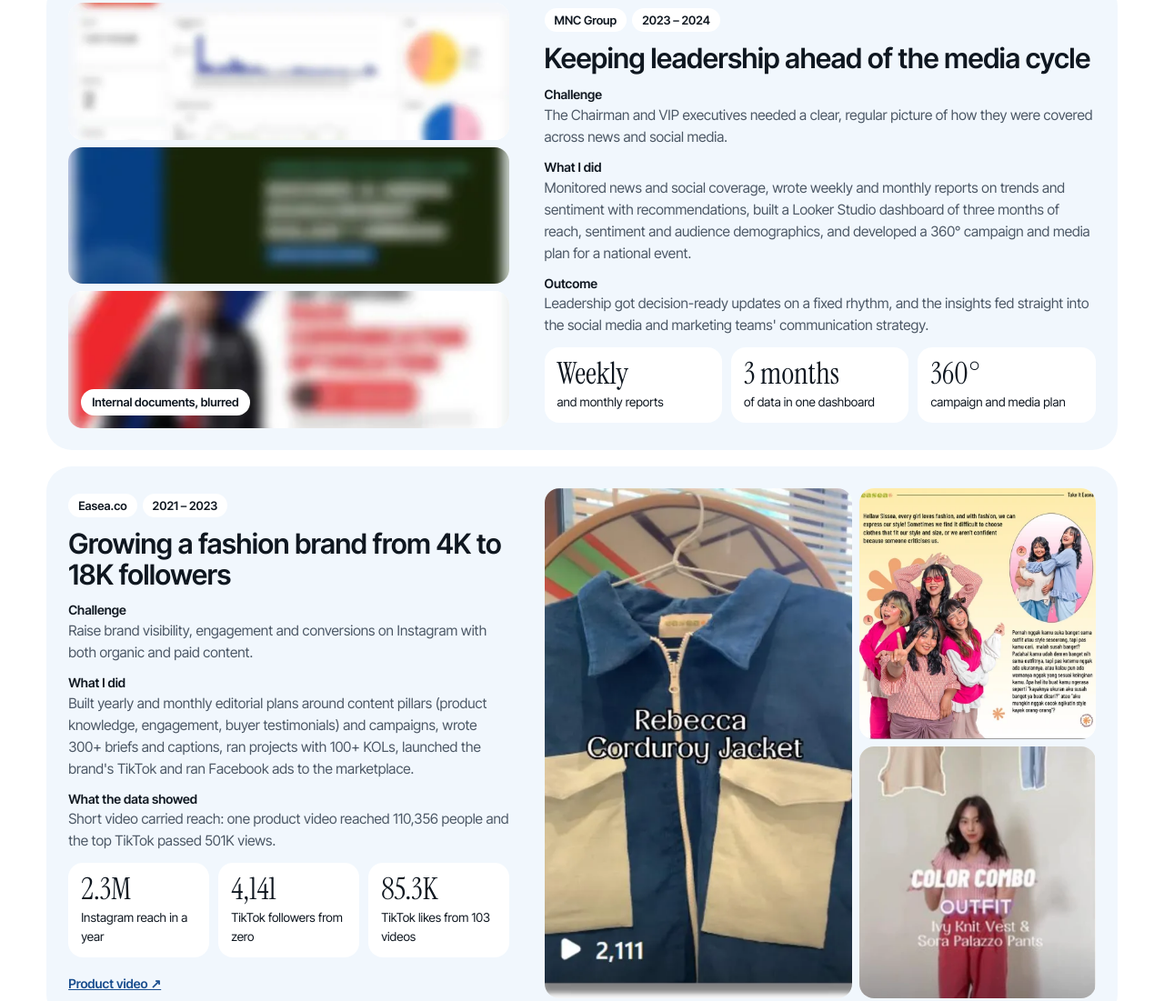
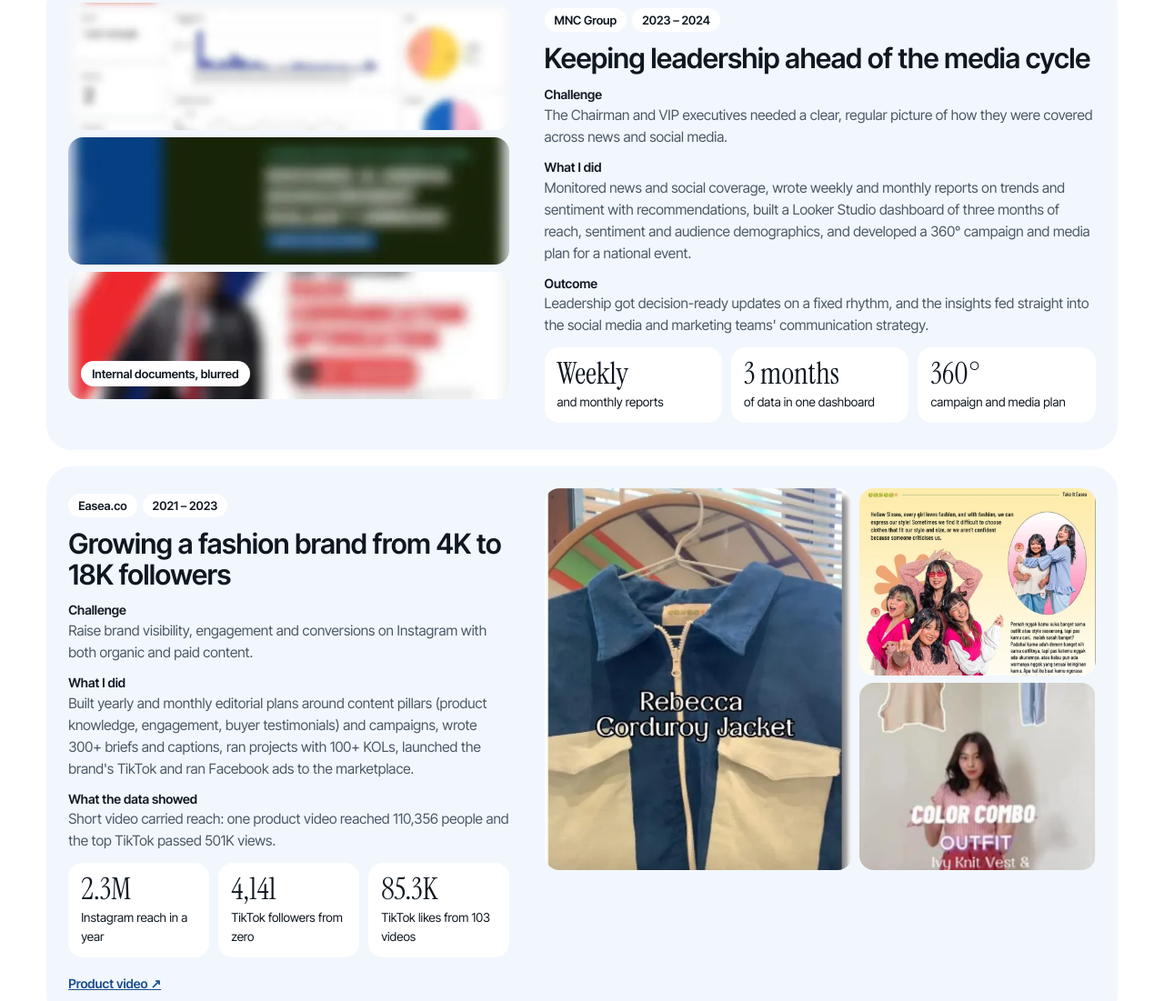
Before and after one commit to Jihan3099/portofolio-jihanatsilah, a plain HTML site: page index.html in a window 1280 px wide. Shown: the part 5653-6754 px from the top of the page at 91% size. Drawn offline with Linux system fonts and the light colour scheme.

Commit message:
Add files via upload

```diff
--- a/index.html
+++ b/index.html
@@ -137,15 +137,15 @@ h2{font-size:clamp(34px,4vw,52px);line-height:1.05;letter-spacing:-.01em}
 .case{display:grid;grid-template-columns:minmax(0,1fr) minmax(0,1.25fr);gap:clamp(20px,3vw,40px);padding:clamp(16px,2vw,24px);border-radius:28px;background:var(--soft)}
 .case:nth-child(even) .galw{order:2}
 .gal img.c{object-fit:contain;padding:8px}
-.galw{position:relative;min-height:340px}
-.gal{position:absolute;inset:0;display:grid;grid-template-columns:repeat(3,minmax(0,1fr));grid-template-rows:minmax(0,1fr);gap:8px}
-.gal>img{display:block;min-width:0;min-height:0;overflow:hidden}
-.gal.rows{grid-template-columns:minmax(0,1fr);grid-template-rows:repeat(3,minmax(0,1fr))}
-.gal.g3{grid-template-columns:minmax(0,1.3fr) minmax(0,1fr);grid-template-rows:repeat(2,minmax(0,1fr))}
-.gal.g3 img:first-child{grid-row:1/3}
-.gal.g4{grid-template-columns:repeat(2,minmax(0,1fr));grid-template-rows:repeat(2,minmax(0,1fr))}
-.gal img{width:100%;height:100%;min-height:0;object-fit:cover;object-position:top;border-radius:16px;background:var(--card)}
-.gal.rows img{object-position:center}
+.galw{position:relative;align-self:start}
+.gal{position:relative;display:grid;gap:8px;grid-template-columns:repeat(3,minmax(0,1fr));grid-auto-rows:420px}
+.gal>img{display:block;width:100%;height:100%;min-width:0;object-fit:cover;object-position:top;border-radius:16px;background:var(--card)}
+.gal.rows{grid-template-columns:minmax(0,1fr);grid-auto-rows:140px}
+.gal.rows>img{object-position:center}
+.gal.g3{grid-template-columns:minmax(0,1.3fr) minmax(0,1fr);grid-auto-rows:206px}
+.gal.g3>img:first-child{grid-row:span 2}
+.gal.g4{grid-template-columns:repeat(2,minmax(0,1fr));grid-auto-rows:206px}
+.gal img.c{object-fit:contain;padding:8px}
 .gal .conf{bottom:14px;left:14px}
 .ctext{display:flex;flex-direction:column;gap:12px;padding-block:6px}
 .ctext .tags{display:flex;flex-wrap:wrap;gap:6px}
@@ -213,7 +213,7 @@ footer{display:flex;flex-wrap:wrap;justify-content:space-between;gap:8px;padding
 .nums{grid-template-columns:repeat(2,minmax(0,1fr))}.grid{grid-template-columns:repeat(2,minmax(0,1fr))}
 .certs{grid-template-columns:repeat(2,minmax(0,1fr))}.research{grid-template-columns:minmax(0,1fr)}}
 .hero{}
-@media(max-width:760px){.case{grid-template-columns:minmax(0,1fr)}.case:nth-child(even) .galw{order:0}.galw{min-height:380px}.hero{grid-template-columns:minmax(0,1fr)}.stage{max-width:520px}.pillars,.skills,.exp,.contact{grid-template-columns:minmax(0,1fr)}.skills .card.big,.skills .card.ai{grid-column:auto}.aig{grid-template-columns:minmax(0,1fr)}.links{order:3;width:100%;justify-content:space-between;overflow-x:auto;flex-wrap:nowrap}.links a{flex:none;padding:8px 10px}}
+@media(max-width:760px){.case{grid-template-columns:minmax(0,1fr)}.case:nth-child(even) .galw{order:0}.gal.g3,.gal.g4{grid-auto-rows:170px}.gal.rows{grid-auto-rows:120px}.hero{grid-template-columns:minmax(0,1fr)}.stage{max-width:520px}.pillars,.skills,.exp,.contact{grid-template-columns:minmax(0,1fr)}.skills .card.big,.skills .card.ai{grid-column:auto}.aig{grid-template-columns:minmax(0,1fr)}.links{order:3;width:100%;justify-content:space-between;overflow-x:auto;flex-wrap:nowrap}.links a{flex:none;padding:8px 10px}}
 @media(max-width:600px){
 .hero{grid-template-columns:minmax(0,1fr)}.stage{margin-inline:0;display:grid;grid-template-columns:repeat(2,minmax(0,1fr));gap:10px}.photo{grid-column:1/-1}.sticker{position:static;max-width:none;padding:10px 14px}.sticker strong{font-size:28px;white-space:normal}.s1{transform:rotate(-2deg);animation:none}.s2{transform:rotate(2deg)}
 .grid,.certs{grid-template-columns:minmax(0,1fr)}.work.wide{grid-column:auto}.work.wide .pic{height:200px}
```
